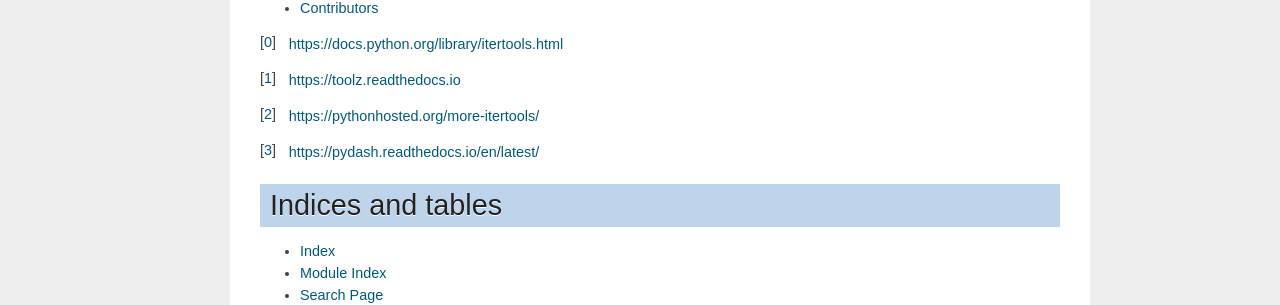
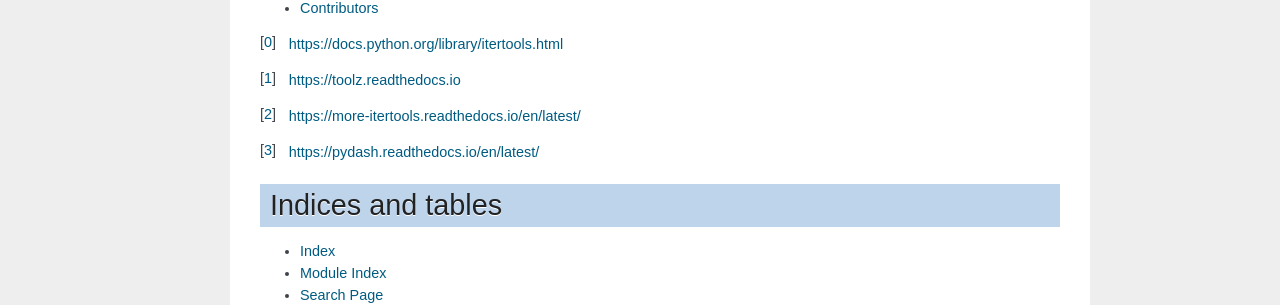
Before and after one commit to MSeifert04/iteration_utilities, a Sphinx documentation site: the page built from docs/index.rst, in a window 1280 px wide and 900 px high, scrolled down 1648 px. Shown: the part 477-782 px from the top of the window. Built offline with Sphinx 7.4.7, drawn with Linux system fonts in a browser that asks for light colours; some of the changed lines change nothing that is shown.

Commit message:
Update moved more-itertools link

```diff
--- a/docs/index.rst
+++ b/docs/index.rst
@@ -80,7 +80,7 @@ Contents:
 
 .. [0] https://docs.python.org/library/itertools.html
 .. [1] https://toolz.readthedocs.io
-.. [2] https://pythonhosted.org/more-itertools/
+.. [2] https://more-itertools.readthedocs.io/en/latest/
 .. [3] https://pydash.readthedocs.io/en/latest/
 
 Indices and tables
```
